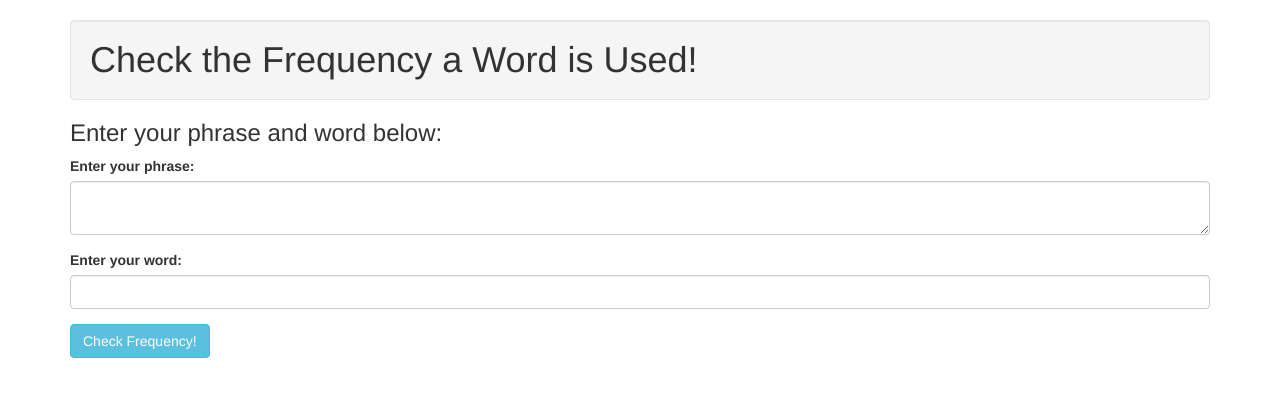
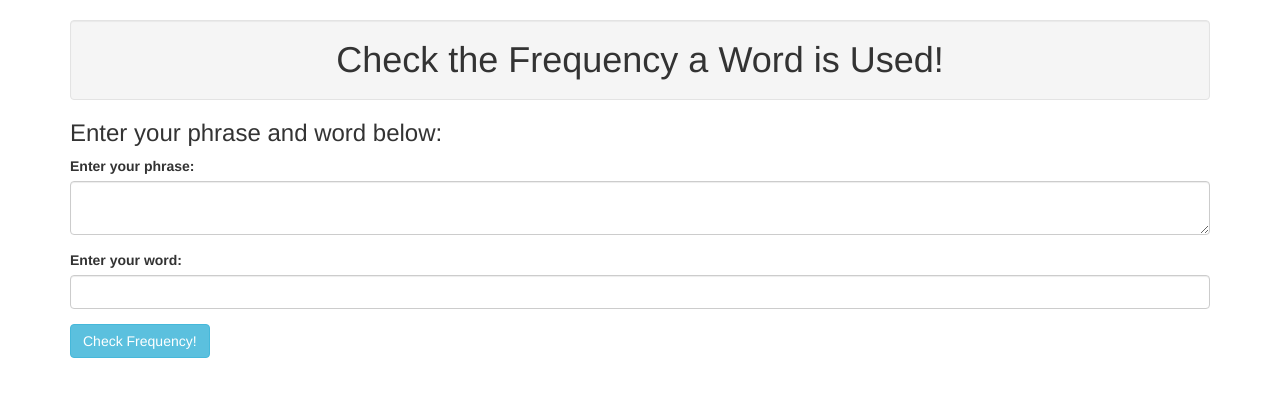
Before and after one commit to avksmit2/word-frequency, a PHP site: template views/phrases.html.twig in a window 1280 px wide. Shown: the top 397 px of the page. Run offline with PHP 8.4, Linux system fonts and the light colour scheme; the template is opened without the code that fills it, so the values that code supplies are empty; some libraries are stand-ins or nearby versions.

Commit message:
add tweaks to styling.

```diff
--- a/views/phrases.html.twig
+++ b/views/phrases.html.twig
@@ -5,7 +5,7 @@
   </head>
   <body>
       <div class="container">
-          <h1 class="well">Check the Frequency a Word is Used!</h1>
+          <h1 class="well text-center">Check the Frequency a Word is Used!</h1>
           <h3>Enter your phrase and word below:</h3>
           <form action="/frequency" method="post">
               <div class="form-group">
--- a/views/repeater.html.twig
+++ b/views/repeater.html.twig
@@ -7,7 +7,7 @@
     </head>
     <body>
         <div class="container">
-            <h1>Check the Frequency a Word is Used!</h1>
+            <h1 class="text-center">Check the Frequency a Word is Used!</h1>
             <h3>Your phrase was: <span class="phrase">"{{ phrase }}"</span>.</h3>
             <h3 class="text-center repeats">It used "{{ word }}" {{ frequency }} times!</h3>
             <a href="/" id="home">Check another phrase!<a>
```
